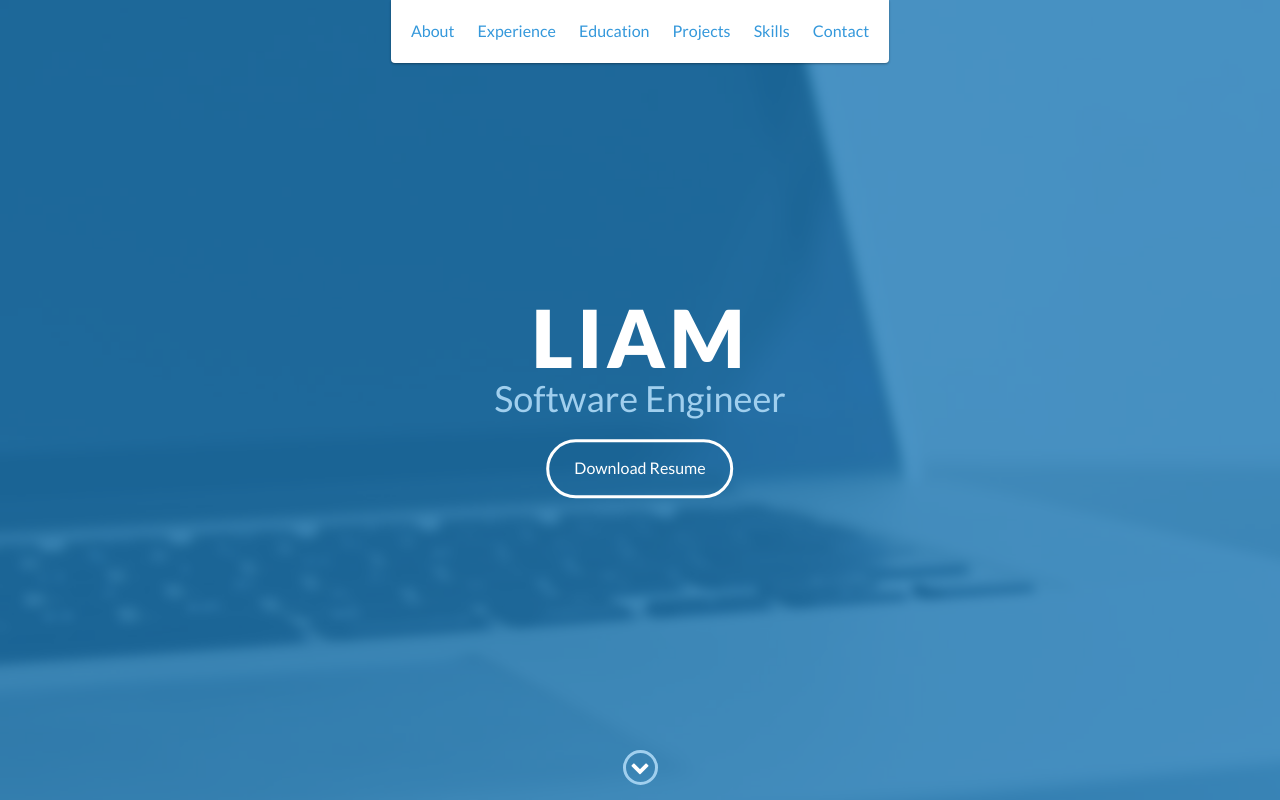
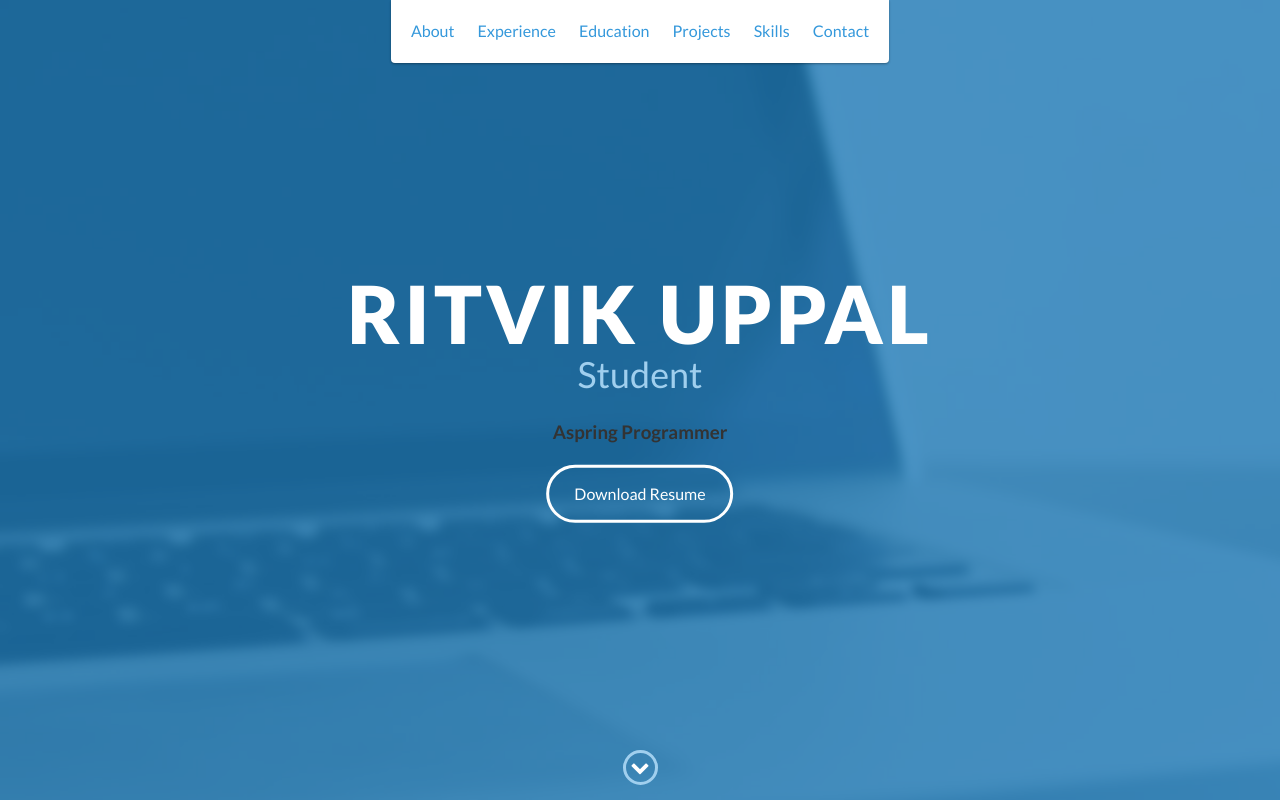
Before and after one commit to liamandaidan/ritvikPortfolio, a website: page index.html in a window 1280 px wide. Shown: the top 800 px of the page. Drawn offline with nearby package versions, Linux system fonts and the light colour scheme.

Commit message:
title page

```diff
--- a/index.html
+++ b/index.html
@@ -48,9 +48,10 @@
 
     <div id="lead">
         <div id="lead-content">
-            <h1>Liam</h1>
-            <h2>Software Engineer</h2>
-            <a href="./text.pdf" class="btn-rounded-white">Download Resume</a>
+            <h1>Ritvik Uppal</h1>
+            <h2>Student</h2>
+            <h3>Aspring Programmer</h3>
+            <a href="./resume.pdf" class="btn-rounded-white">Download Resume</a>
         </div>
         <!-- End #lead-content -->
 
```
Also changed, not shown: 2 other files.
